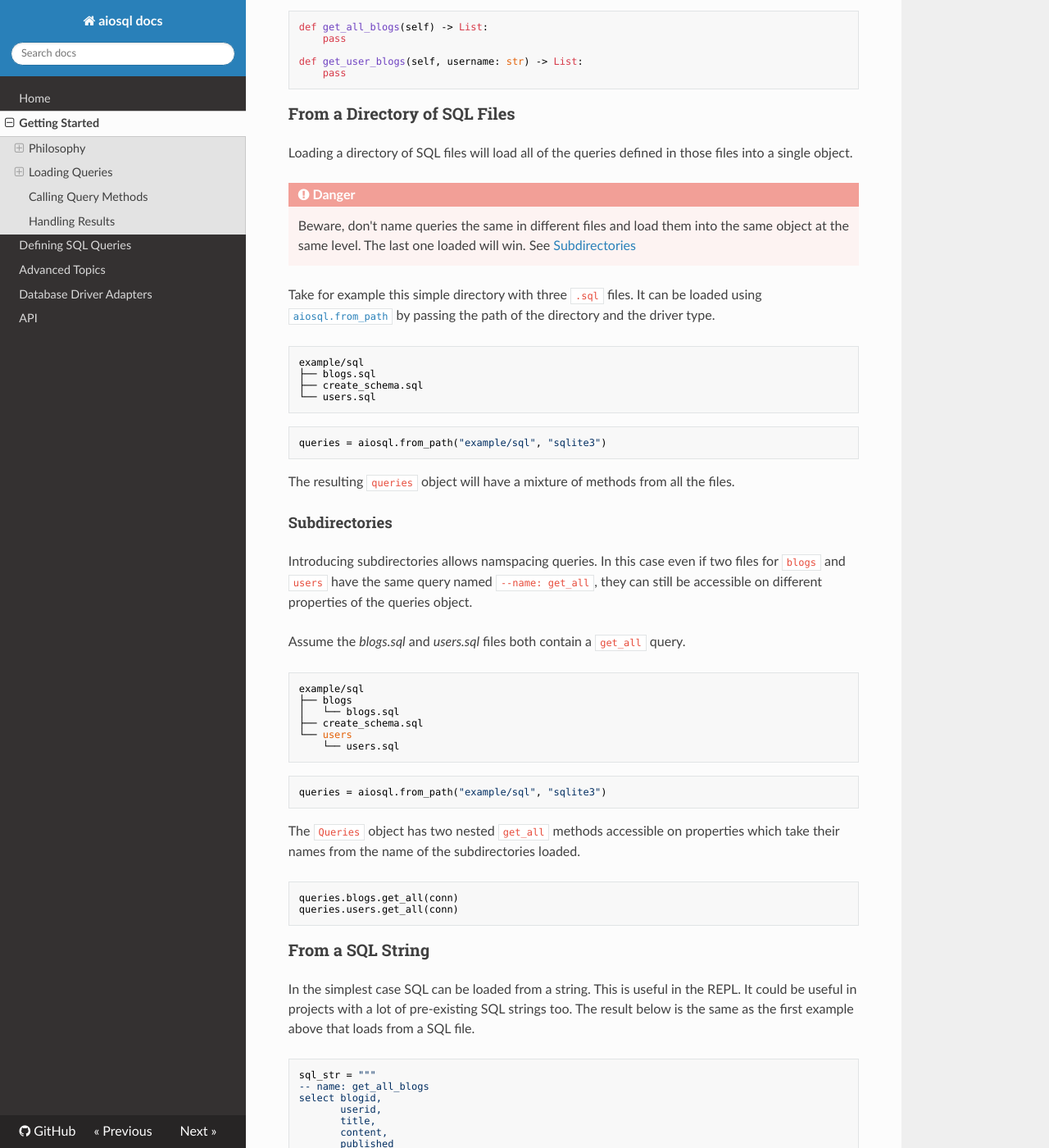
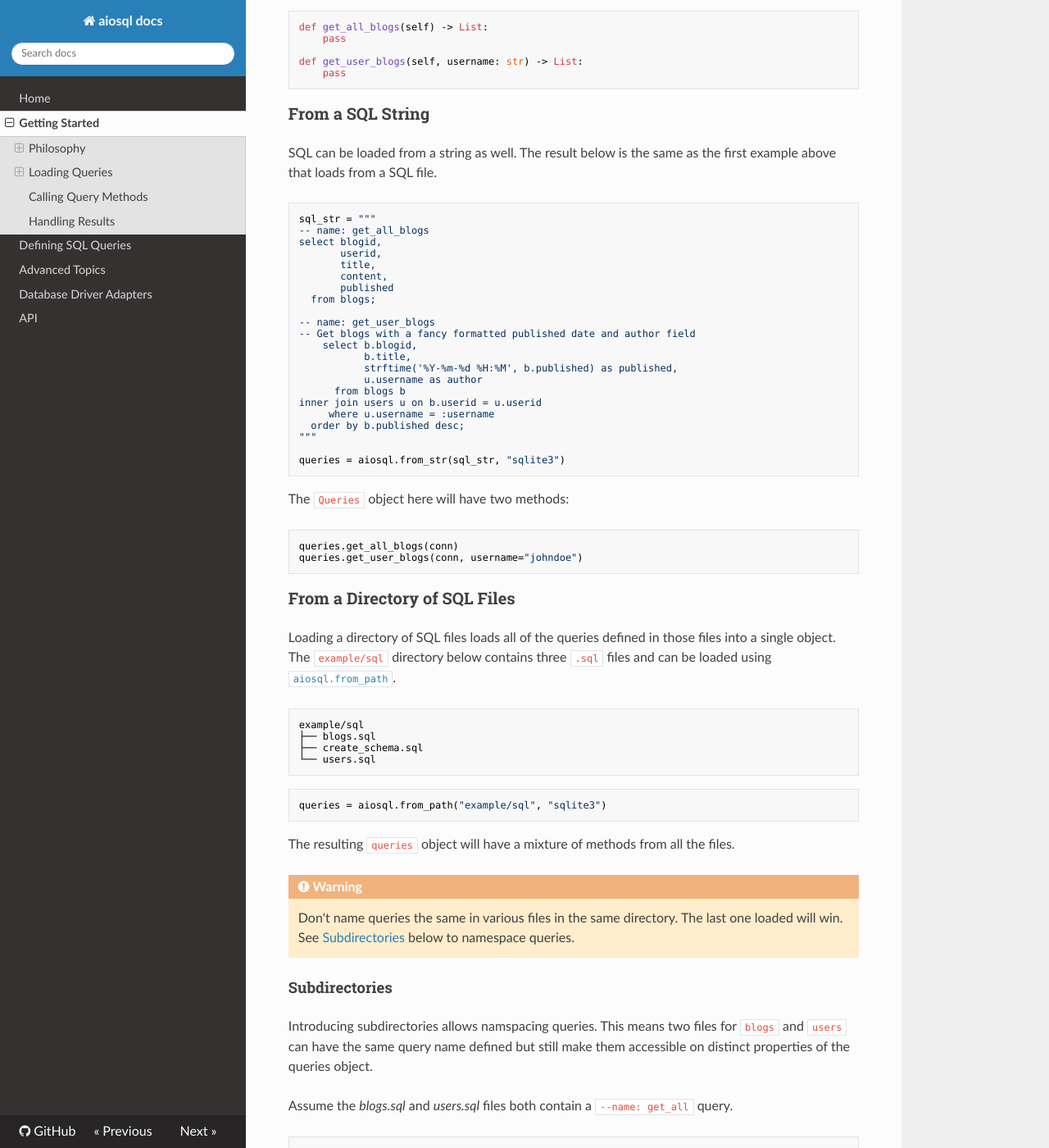
Before and after one commit to nackjicholson/aiosql, an MkDocs documentation site: the page built from docs/getting-started.md, in a window 1280 px wide and 1400 px high, scrolled down 1819 px. Shown: the whole window at 82% size. Built offline with MkDocs 1.6.1, drawn with Linux system fonts in a browser that asks for light colours; nearby versions of some CDN libraries; some of the changed text lies outside the part shown.

Commit message:
wip: getting started morning editing

````diff
--- a/docs/getting-started.md
+++ b/docs/getting-started.md
@@ -2,11 +2,11 @@
 
 ## Philosophy
 
-The aiosql project is for writing SQL to interact with a database. Most database libraries are intended to reduce the amount of SQL developers need to write. This project doesn't take that approach and here is why.
+The aiosql project is for writing SQL to interact with a database. Most database libraries are intended to reduce the amount of SQL developers need to write, aiosql takes an alternative approach. Why?
 
-* Alternatives are good. No approach, no matter how predominant, can fit all use cases.
+* Alternatives are good. No approach fits all use cases, no matter how predominant.
 * SQL is the most expressive and performant way to interact with a SQL database.
-* Identifying where a query came from is simpler when it is source controlled, named, and written by a human.
+* Investigating where a query came from is simpler when it is source controlled, named, and written by a human.
 * Writing SQL in files gives you built-in compatibility with powerful SQL tools like [DataGrip](https://www.jetbrains.com/datagrip/) and [psql](https://www.postgresql.org/docs/12/app-psql.html).
 
 ### About ORMs
@@ -23,7 +23,7 @@
 
 ### From a SQL File
 
-Below is an example of a _blogs.sql_ file that defines two queries to load.
+Below is a _blogs.sql_ file that defines two queries.
 
 ```sql
 -- name: get_all_blogs
@@ -62,58 +62,9 @@
     pass
 ```
 
-### From a Directory of SQL Files
-
-Loading a directory of SQL files will load all of the queries defined in those files into a single object.
-
-!!! danger
-
-    Beware, don't name queries the same in different files and load them into the same object at the same level. The last one loaded will win. See [Subdirectories](./#subdirectories)
-
-Take for example this simple directory with three `.sql` files. It can be loaded using [`aiosql.from_path`](./api.md#aiosqlfrom_path) by passing the path of the directory and the driver type.
-
-```
-example/sql
-├── blogs.sql
-├── create_schema.sql
-└── users.sql
-```
-
-```python
-queries = aiosql.from_path("example/sql", "sqlite3")
-```
-
-The resulting `queries` object will have a mixture of methods from all the files.
-
-#### Subdirectories
-
-Introducing subdirectories allows namspacing queries. In this case even if two files for `blogs` and `users` have the same query named `--name: get_all`, they can still be accessible on different properties of the queries object.
-
-Assume the _blogs.sql_ and _users.sql_ files both contain a `get_all` query.
-
-```
-example/sql
-├── blogs
-│   └── blogs.sql
-├── create_schema.sql
-└── users
-    └── users.sql
-```
-
-```python
-queries = aiosql.from_path("example/sql", "sqlite3")
-```
-
-The `Queries` object has two nested `get_all` methods accessible on properties which take their names from the name of the subdirectories loaded.
-
-```python
-queries.blogs.get_all(conn)
-queries.users.get_all(conn)
-```
-
 ### From a SQL String
 
-In the simplest case SQL can be loaded from a string. This is useful in the REPL. It could be useful in projects with a lot of pre-existing SQL strings too. The result below is the same as the first example above that loads from a SQL file.
+SQL can be loaded from a string as well. The result below is the same as the first example above that loads from a SQL file.
 
 ```python
 sql_str = """
@@ -145,6 +96,53 @@
 ```python
 queries.get_all_blogs(conn)
 queries.get_user_blogs(conn, username="johndoe")
+```
+
+### From a Directory of SQL Files
+
+Loading a directory of SQL files loads all of the queries defined in those files into a single object. The `example/sql` directory below contains three `.sql` files and can be loaded using [`aiosql.from_path`](./api.md#aiosqlfrom_path).
+
+```
+example/sql
+├── blogs.sql
+├── create_schema.sql
+└── users.sql
+```
+
+```python
+queries = aiosql.from_path("example/sql", "sqlite3")
+```
+
+The resulting `queries` object will have a mixture of methods from all the files.
+
+!!! warning
+
+    Don't name queries the same in various files in the same directory. The last one loaded will win. See [Subdirectories](./#subdirectories) below to namespace queries.
+
+#### Subdirectories
+
+Introducing subdirectories allows namspacing queries. This means two files for `blogs` and `users` can have the same query name defined but still make them accessible on distinct properties of the queries object.
+
+Assume the _blogs.sql_ and _users.sql_ files both contain a `--name: get_all` query.
+
+```
+example/sql
+├── blogs
+│   └── blogs.sql
+├── create_schema.sql
+└── users
+    └── users.sql
+```
+
+```python
+queries = aiosql.from_path("example/sql", "sqlite3")
+```
+
+The `Queries` object has two nested `get_all` methods accessible on attributes `.blogs` and `.users`. The attributes reflect the names of the subdirectories.
+
+```python
+queries.blogs.get_all(conn)
+queries.users.get_all(conn)
 ```
 
 ## Calling Query Methods
````
